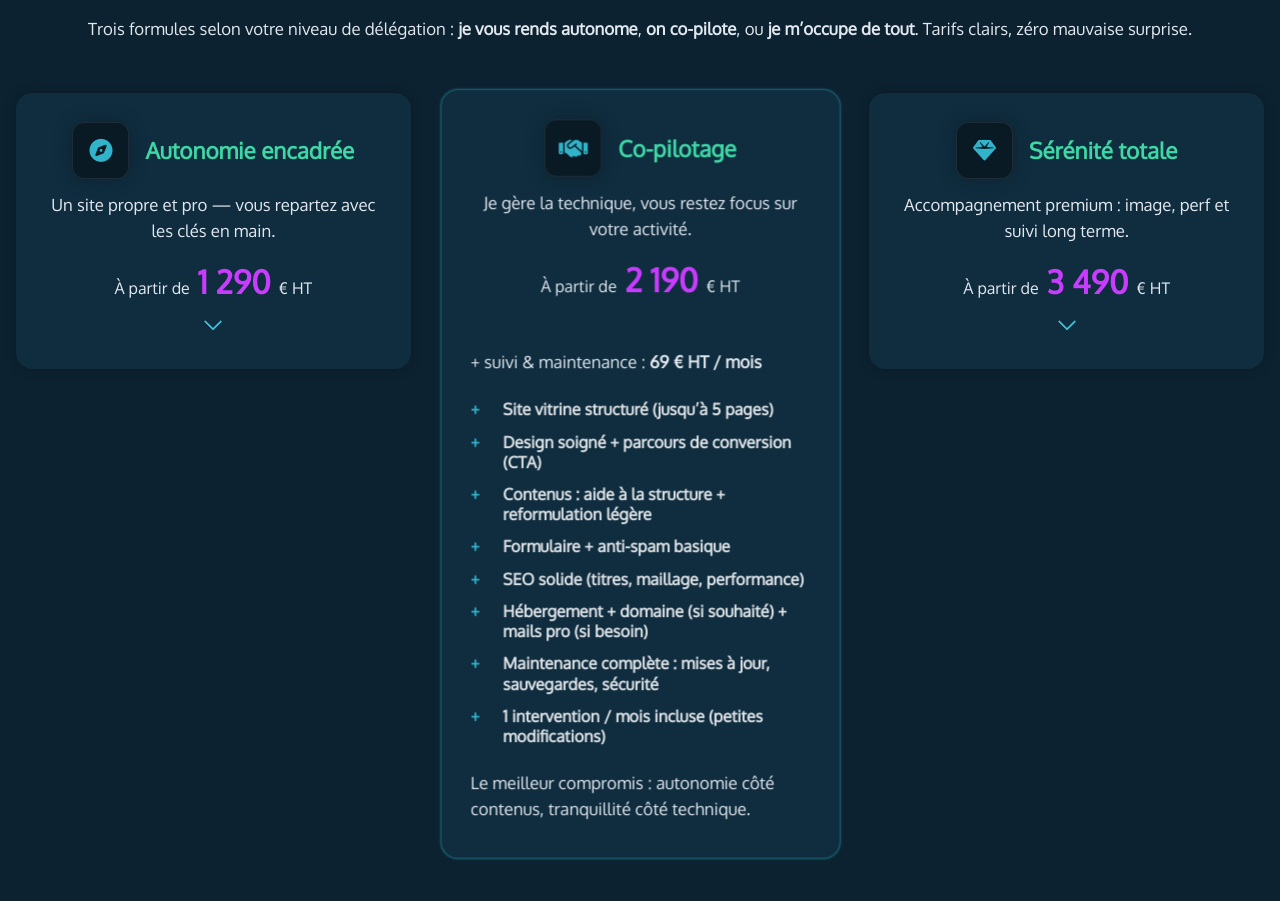
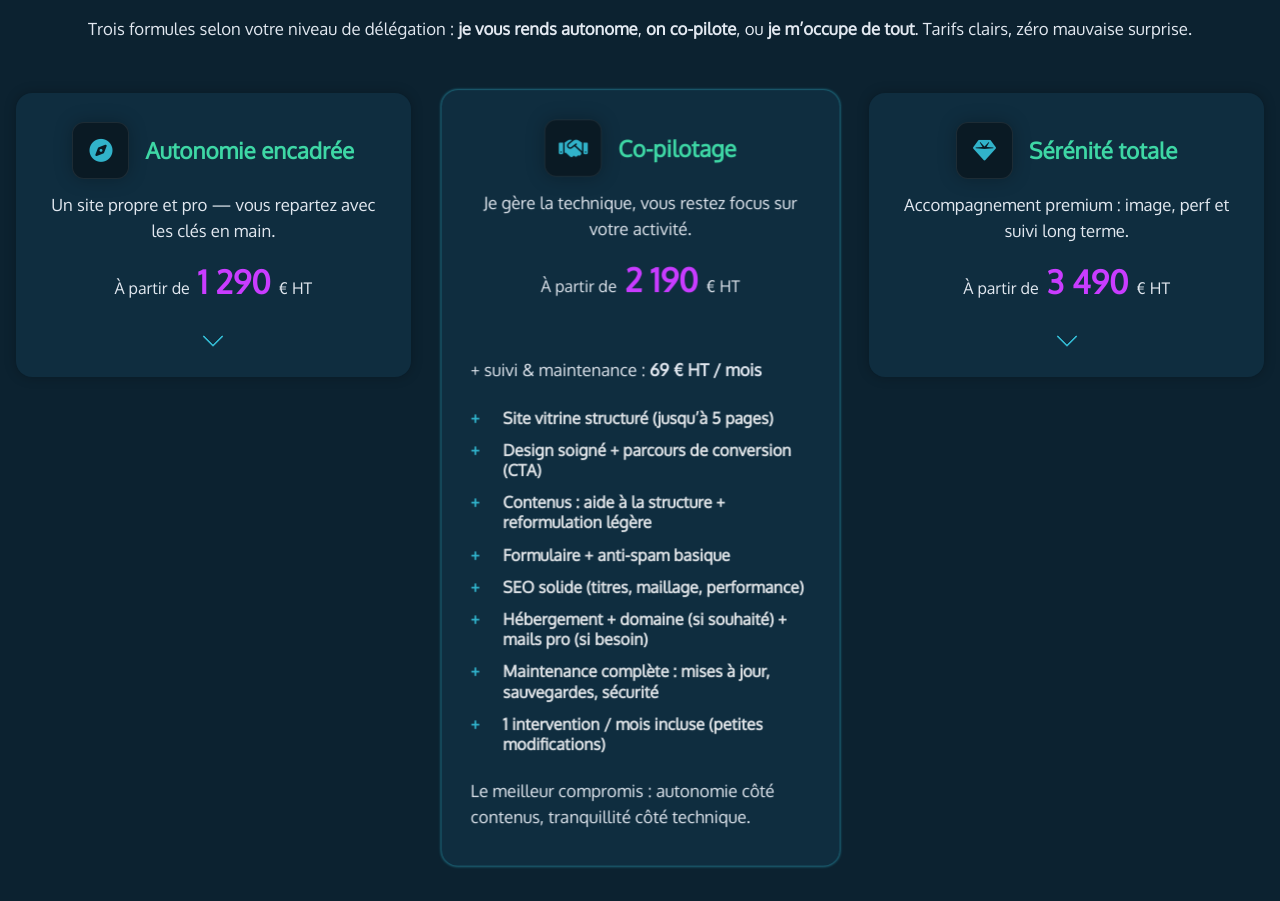
Before and after one commit to rborreil/portfolio, a website: page public/index.html in a window 1280 px wide. Shown: the part 2867-3768 px from the top of the page. Drawn offline with nearby package versions, Linux system fonts and the light colour scheme; a web font is replaced by a local one.

```diff
--- a/public/css/style.css
+++ b/public/css/style.css
@@ -1753,7 +1753,7 @@ details.accordion-card[open] summary::after {
 /* Tarif cards: chevron CSS en bas centré — disparaît à l'ouverture */
 details.tarif-card.accordion-card summary {
   padding-right: 0;
-  padding-bottom: 1.75rem;
+  padding-bottom: 2.25rem;
 }
 details.tarif-card.accordion-card summary::after {
   content: "";
@@ -1761,16 +1761,20 @@ details.tarif-card.accordion-card summary::after {
   left: 50%;
   right: auto;
   top: auto;
-  bottom: 0.4rem;
-  width: 11px;
-  height: 11px;
-  border-right: 2px solid var(--tech-accent);
-  border-bottom: 2px solid var(--tech-accent);
+  bottom: -0.1rem;
+  width: 13px;
+  height: 13px;
+  border-right: 2.5px solid var(--tech-accent);
+  border-bottom: 2.5px solid var(--tech-accent);
   border-radius: 1px;
   transform: translateX(-50%) rotate(45deg);
   transform-origin: center;
+  opacity: 0.9;
+  transition: opacity 0.25s ease, transform 0.25s ease;
+}
+details.tarif-card.accordion-card summary:hover::after {
   opacity: 1;
-  transition: opacity 0.25s ease, transform 0.25s ease;
+  transform: translateX(-50%) rotate(45deg) translate(1px, 1px);
 }
 details.tarif-card.accordion-card[open] summary::after {
   opacity: 0;
--- a/src/css/style.css
+++ b/src/css/style.css
@@ -2071,7 +2071,7 @@ details.accordion-card[open] summary::after {
 /* Tarif cards: chevron CSS en bas centré — disparaît à l'ouverture */
 details.tarif-card.accordion-card summary {
   padding-right: 0;
-  padding-bottom: 1.75rem;
+  padding-bottom: 2.25rem;
 }
 details.tarif-card.accordion-card summary::after {
   content: "";
@@ -2079,16 +2079,20 @@ details.tarif-card.accordion-card summary::after {
   left: 50%;
   right: auto;
   top: auto;
-  bottom: 0.4rem;
-  width: 11px;
-  height: 11px;
-  border-right: 2px solid var(--tech-accent);
-  border-bottom: 2px solid var(--tech-accent);
+  bottom: -0.1rem;
+  width: 13px;
+  height: 13px;
+  border-right: 2.5px solid var(--tech-accent);
+  border-bottom: 2.5px solid var(--tech-accent);
   border-radius: 1px;
   transform: translateX(-50%) rotate(45deg);
   transform-origin: center;
+  opacity: 0.9;
+  transition: opacity 0.25s ease, transform 0.25s ease;
+}
+details.tarif-card.accordion-card summary:hover::after {
   opacity: 1;
-  transition: opacity 0.25s ease, transform 0.25s ease;
+  transform: translateX(-50%) rotate(45deg) translate(1px, 1px);
 }
 details.tarif-card.accordion-card[open] summary::after {
   opacity: 0;
```
Also changed, not shown: public/css/style.min.css.
